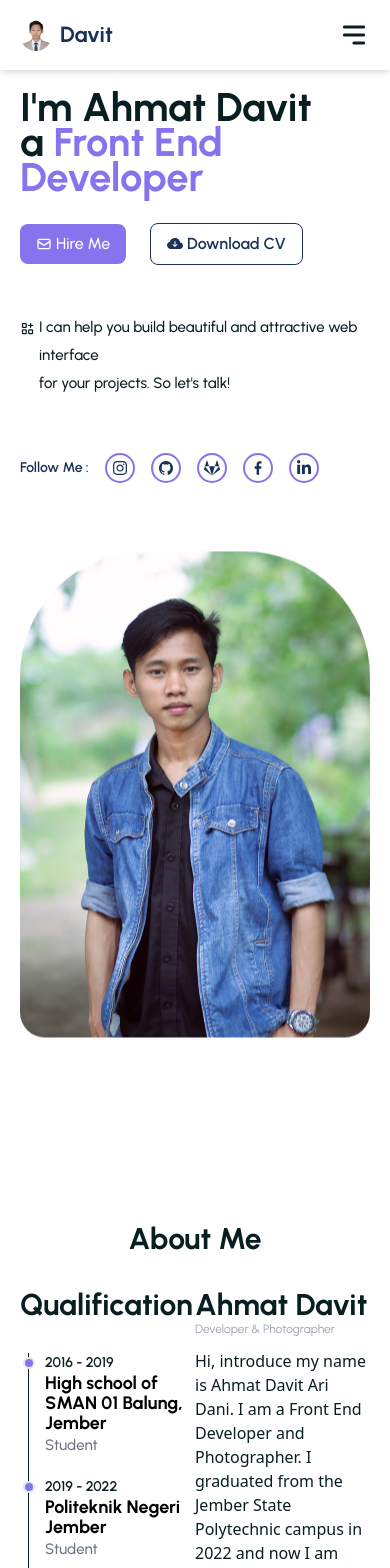
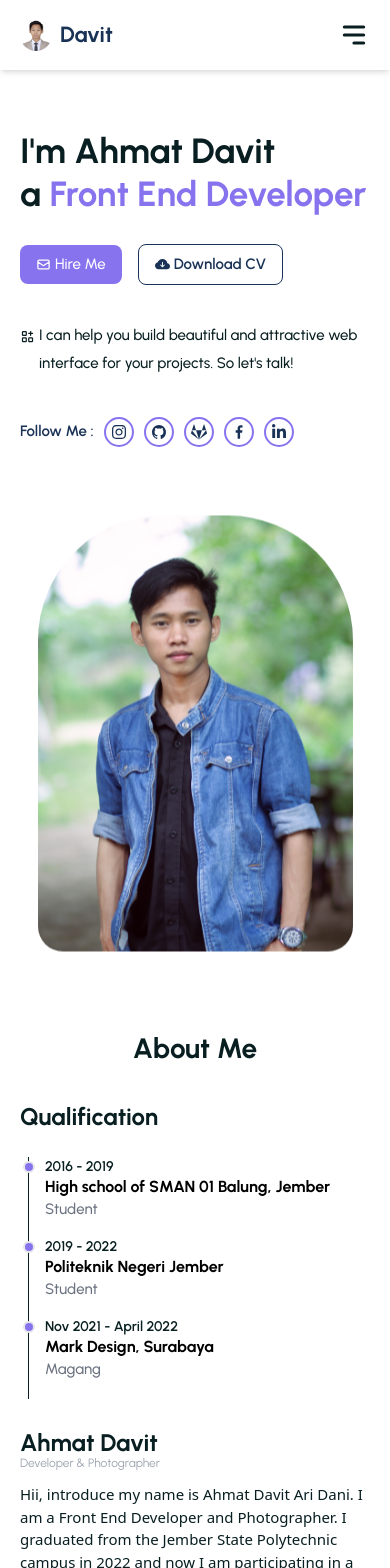
Before and after one commit to Davitaridani/my-portfolio, a React (Create React App) app: page / in a window 390 px wide. Shown: the top 1568 px of the page. Built offline with nearby package versions, Linux system fonts and the light colour scheme.

Commit message:
responsive mobile section about and herro banner

```diff
--- a/src/components/sections/About.jsx
+++ b/src/components/sections/About.jsx
@@ -23,22 +23,22 @@ const About = () => {
 	}
 
 	return (
-		<section id="about">
+		<section className='pt-8 md:pt-12' id="about">
 			<div className="container overflow-hidden">
-				<h1 className="text-center mb-8 font-bold text-3xl text-headingColor">About Me</h1>
-				<div className="flex">
+				<h1 className="text-center mb-8 font-bold text-[28px] md:text-3xl text-headingColor">About Me</h1>
+				<div className="block md:flex">
 					<div className="w-full basis-1/2">
-						<h3 className='text-3xl font-bold text-headingColor leading-8 mb-6' data-aos="fade-right"
+						<h3 className='text-[24px] md:text-3xl font-bold text-headingColor leading-8 mb-4 md:mb-6' data-aos="fade-right"
 							data-aos-duration="2000">Qualification</h3>
-						<div className="h-[250px] overflow-y-auto p-2 scrollbar-hide">
+						<div className="h-[250px] overflow-y-auto p-2 scrollbar-hide mb-8 md:mb-0">
 							<ol className='relative border-l border-headingColor' data-aos="fade-right"
 								data-aos-duration="2500" data-aos-delay="250">
 								{qualification.map((item, index) => (
-									<li className='mb-5 ml-4' key={index} >
+									<li className='mb-4 md:mb-5 ml-4' key={index} >
 										<div className='absolute w-3 h-3 rounded-full mt-1 -left-1.5 border-2 bg-primaryColor' >
 										</div>
 										<h3 className="text-headingColor font-semibold text-sm">{item.year}</h3>
-										<p className="text-lg font-bold leading-5 -headingColor">{item.school}</p>
+										<p className="text-base md:text-lg font-bold leading-5 -headingColor">{item.school}</p>
 										<span className="font-medium text-[15px] text-gray-500">{item.text}</span>
 									</li>
 								))}
@@ -49,12 +49,12 @@ const About = () => {
 					<div className="basis-1/2">
 						<div className="mb-3" data-aos="fade-left"
 							data-aos-duration="2000">
-							<h3 className="text-3xl font-bold text-headingColor leading-8">Ahmat Davit</h3>
+							<h3 className="text-[24px] md:text-3xl font-bold text-headingColor leading-6 md:leading-8">Ahmat Davit</h3>
 							<p className="text-xs text-gray-400" data-aos="fade-left"
 								data-aos-duration="2500">Developer & Photographer</p>
 						</div>
-						<p className="font-medium text-headingColor font-sans mb-7" data-aos="fade-left"
-							data-aos-duration="2500" data-aos-delay="250">Hi, introduce my name is Ahmat Davit Ari Dani. I am a Front End Developer and Photographer. I graduated from the Jember State Polytechnic campus in 2022 and now I am participating in a fullstack developer bootcamp at Binar Academy from February to August 2023. I started coding at the beginning of college and I have experience in developing web applications such as Html, Css, Scss, Js, Bootstrap , Tailwind, ReactJs, Web Animation and other web tools. Apart from that, I also have freelance photography work. So, here I can help you build your web interface and design your project.</p>
+						<p className="font-medium text-[15px] md:text-base  text-headingColor font-sans mb-7" data-aos="fade-left"
+							data-aos-duration="2500" data-aos-delay="250">Hii, introduce my name is Ahmat Davit Ari Dani. I am a Front End Developer and Photographer. I graduated from the Jember State Polytechnic campus in 2022 and now I am participating in a fullstack developer bootcamp at Binar Academy from February to August 2023. I started coding at the beginning of college and I have experience in developing web applications such as Html, Css, Scss, Js, Bootstrap, Tailwind, React, Web Animation and other web tools. Apart from that, I also have freelance photography work. So, here I can help you build your web interface and design your project.</p>
 						<a onClick={handleClick} href='#contact' className='flex items-center gap-1 bg-primaryColor  max-w-fit text-[15px] text-white font-medium rounded-[5px] py-2 px-3 hover:bg-smallTextColor hover:text-white duration-200 ease-in'><span><BsSend /></span> Contact me</a>
 						<div className="flex items-center gap-3">
 						</div>
--- a/src/components/sections/Hero.jsx
+++ b/src/components/sections/Hero.jsx
@@ -15,26 +15,26 @@ const Hero = () => {
 	}, []);
 
 	return (
-		<section className="pt-0" id="home">
-			<div className="container pt-14">
-				<div className="md:flex items-center justify-between sm:flex-col md:flex-row">
+		<section className="lg:pt-0 pt-10 pb-0 md:pb-12" id="home">
+			<div className="container pt-14 ">
+				<div className="md:flex  items-center justify-between sm:flex-col md:flex-row ">
 					<div className="w-full md:basis-1/2">
-						<h5 className="font-bold text-headingColor  text-[40px] leading-[35px] sm:leading-[45px] mt-5"
+						<h5 className="font-bold text-headingColor text-[35px] md:text-[40px] leading-[43px] sm:leading-[45px] mt-5"
 							data-aos="fade-right"
 							data-aos-duration="2000"
 						>I'm Ahmat Davit <br />a <span className='text-primaryColor' data-aos="fade-right"
 							data-aos-duration="2000" data-aos-delay="300">Front End Developer</span></h5>
-						<div className="flex items-center gap-6 mt-7">
-							<a href="mailto:davitaridani@gmail.com" data-aos="fade-up" data-aos-duration="2000"><span className='flex items-center bg-primaryColor text-white font-medium gap-1 hover:bg-smallTextColor ease-in duration-300 py-2 px-4 rounded-[8px]'><HiOutlineMail /> Hire Me</span>
+						<div className="flex items-center gap-4 md:gap-6 mt-7">
+							<a href="mailto:davitaridani@gmail.com" data-aos="fade-up" data-aos-duration="2000"><span className='flex items-center bg-primaryColor text-white font-medium gap-1 hover:bg-smallTextColor ease-in duration-300 py-2 px-4 rounded-[8px] text-[15px] md:text-base'><HiOutlineMail /> Hire Me</span>
 							</a>
-							<a href={Imgownload} download className="flex items-center text-smallTextColor font-semibold text-base py-2 px-4 rounded-[8px] border border-solid border-smallTextColor gap-1 hover:border-primaryColor hover:bg-primaryColor hover:text-white ease-in duration-300" data-aos="fade-up" data-aos-duration="2000">  <BsCloudArrowDownFill /> Download CV</a>
+							<a href={Imgownload} download className="flex items-center text-smallTextColor font-semibold py-2 px-4 rounded-[8px] border border-solid border-smallTextColor gap-1 hover:border-primaryColor hover:bg-primaryColor hover:text-white ease-in duration-300 text-[15px] md:text-base" data-aos="fade-up" data-aos-duration="2000"> <BsCloudArrowDownFill /> Download CV</a>
 						</div>
-						<p className='flex gap-1 text-headingColor font-medium mt-12 text-[15px] leading-7 sm:pl-14 sm:pr-10' data-aos="fade-right" data-aos-duration="2000" data-aos-delay="300">
+						<p className='flex gap-1 text-headingColor font-medium mt-9 md:mt-12 text-[15px] leading-7 sm:pl-14 sm:pr-10' data-aos="fade-right" data-aos-duration="2000" data-aos-delay="300">
 							<span className='pt-2'> <TbApps /> </span>
-							I can help you build beautiful and attractive web interface <br /> for your projects. So let's talk!
+							I can help you build beautiful and attractive web interface <br className="hidden md:block" /> for your projects. So let's talk!
 						</p>
-						<div className="flex items-center gap-4 mt-14">
-							<span className="text-smallTextColor text-sm font-semibold">Follow Me : </span>
+						<div className="flex items-center gap-[10px] md:gap-4 mt-10 md:mt-14">
+							<span className="text-smallTextColor text-[15px] font-semibold">Follow Me : </span>
 							{iconHero.map((item, index) => (
 								<span key={index} className='border-solid border-2 border-primaryColor flex items-center justify-center h-[30px] w-[30px] rounded-full hover:bg-primaryColor duration-300 ease-in cursor-pointer group' data-aos="zoom-in" data-aos-duration="3000" data-aos-delay={item.delayAos}>
 									<a href={item.link} target="_blank" rel="noreferrer" className="text-smallTextColor duration-300 ease-in group-hover:text-white text-base font-semibold ">{item.icon}</a>
@@ -45,11 +45,11 @@ const Hero = () => {
 
 					<div className="basis-1/3 mt-10 sm:mt-0">
 						<div className="img-profile flex items-center justify-center overflow-hidden" data-aos="zoom-in-down" data-aos-duration="2500" data-aos-delay="300">
-							<img src={imgHero} alt="" className="rounded-tl-[125px] rounded-tr-[125px] rounded-bl-[25px] rounded-br-[25px] mt-8 animate-shake" />
+							<img src={imgHero} alt="" className="rounded-tl-[125px] rounded-tr-[125px] rounded-bl-[25px] rounded-br-[25px] mt-8 animate-shake max-w-[90%]" />
 						</div>
 					</div>
 
-					<div className="md:basis-1/12 flex justify-between text-center mt-10 flex-wrap gap-3 md:mt-0 md:flex-col md:justify-end md:text-end">
+					<div className="md:basis-1/12 basis-0 flex justify-between text-center flex-wrap gap-3 md:mt-0 md:flex-col md:justify-end md:text-end">
 						<div className="mb-10"></div>
 					</div>
 				</div>
```
